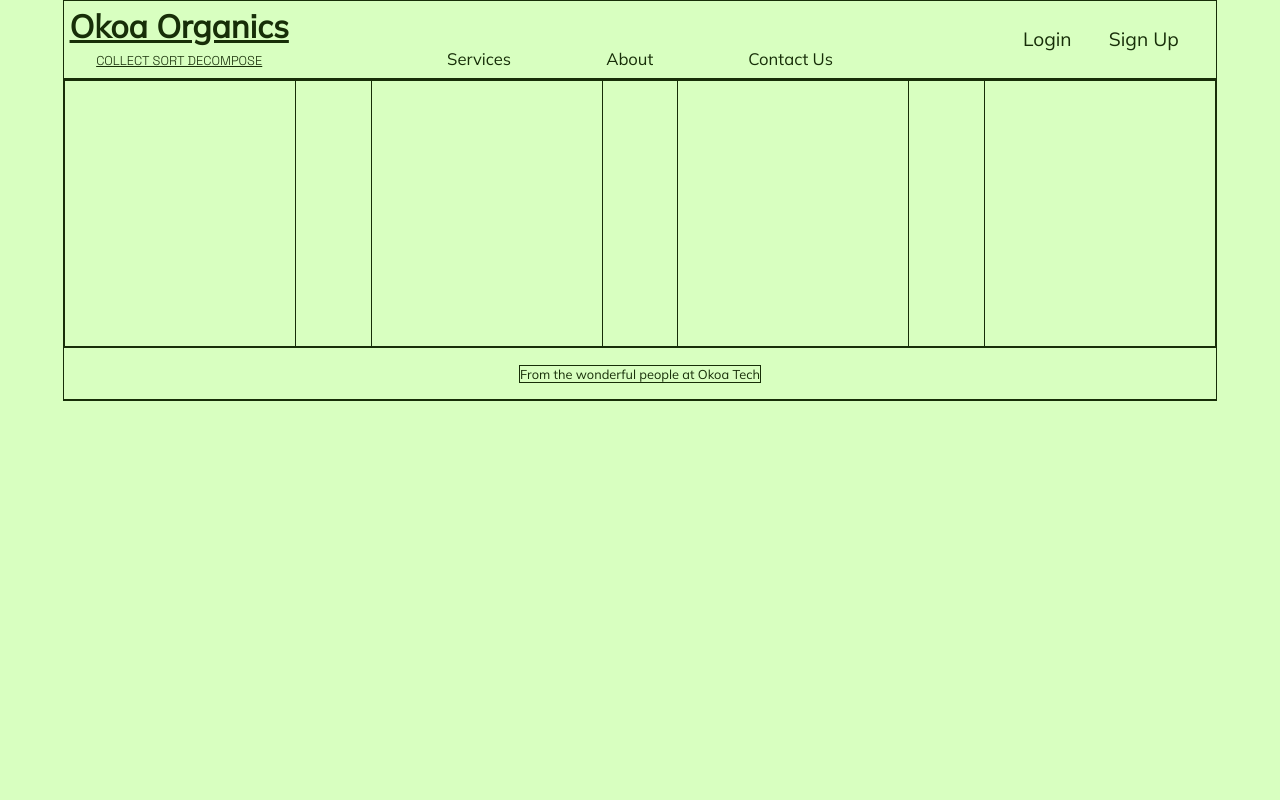
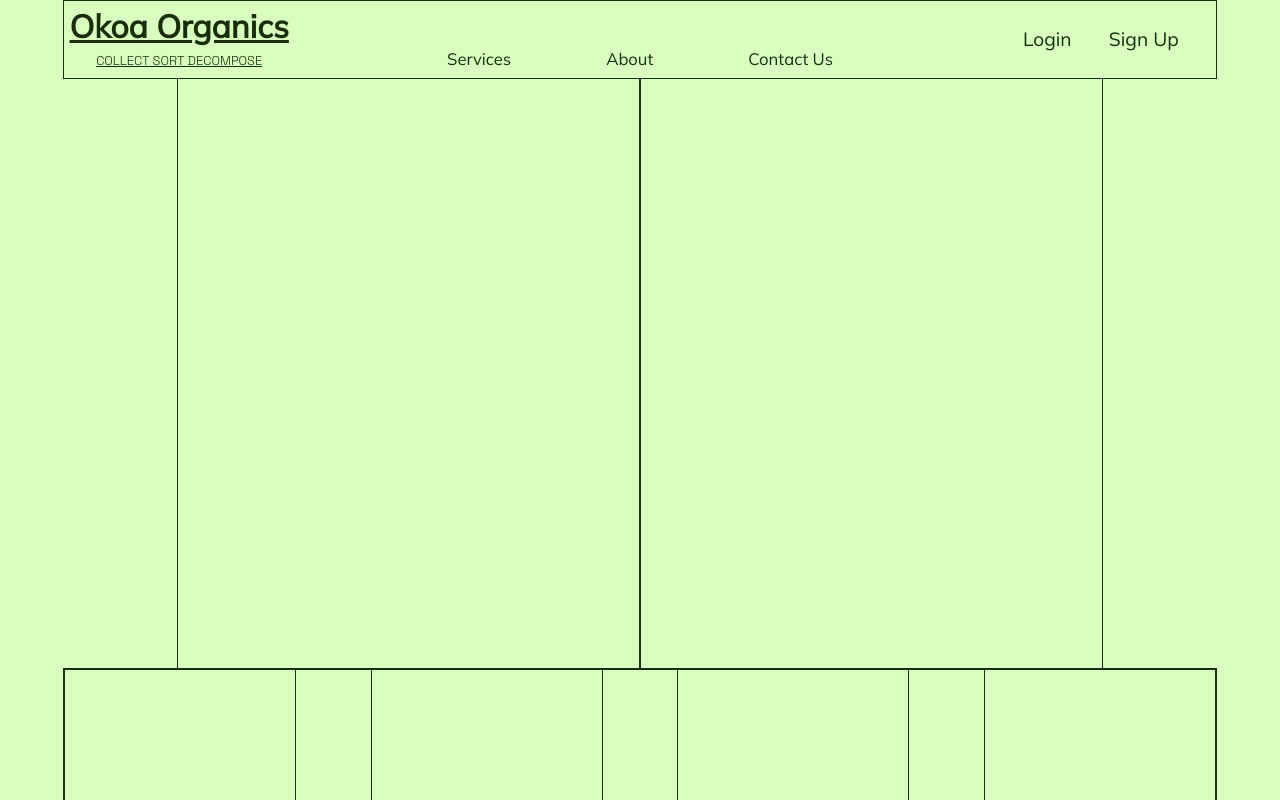
Before and after one commit to Kilimo-Africa/okoa_waste, a React (Create React App) app: page /signup/email in a window 1280 px wide. Shown: the top 800 px of the page. Built offline with nearby package versions, Linux system fonts and the light colour scheme.

Commit message:
create default dtructure of signup with email

```diff
--- a/src/pages/auth/email.js
+++ b/src/pages/auth/email.js
@@ -1,3 +1,10 @@
-export default function SignupEmail(){
-    return<></>
+export default function SignupEmail() {
+  return (
+    <main className="form-main">
+      <div className="form-image"></div>
+      <div className="form-container">
+
+      </div>
+    </main>
+  );
 }
```
